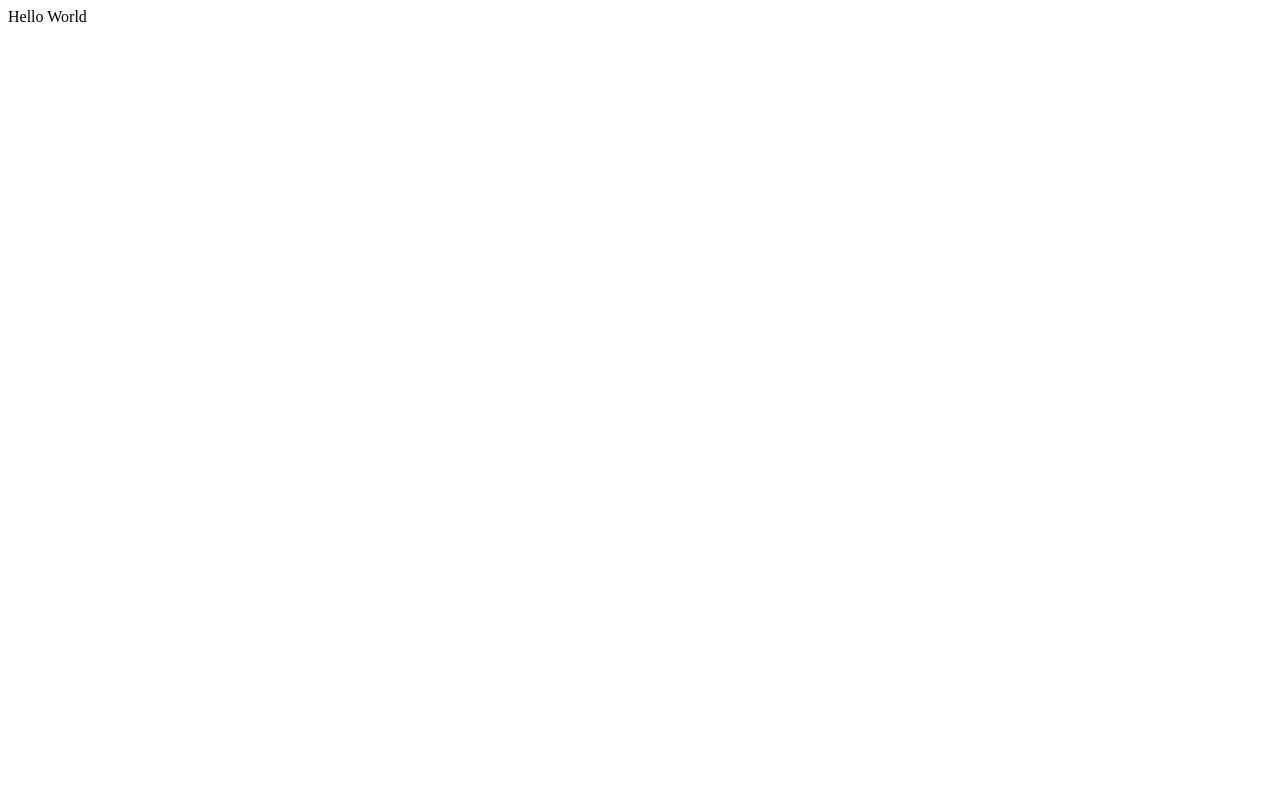
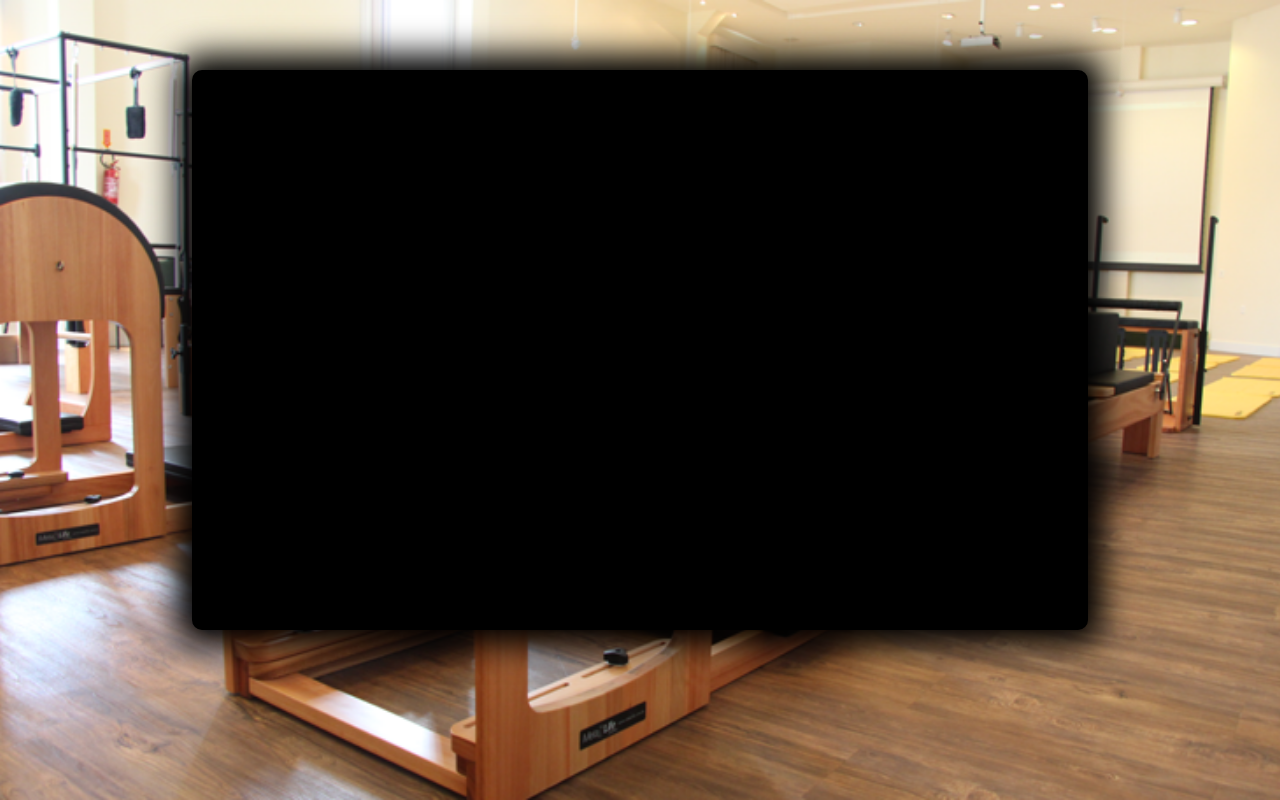
Before and after one commit to LeonardoGil/Lag-Website-Pilates-Angular, an Angular app: page / in a window 1280 px wide. Built offline with nearby package versions, Linux system fonts and the light colour scheme.

Commit message:
Esboço da pagina

```diff
--- a/src/app/app.component.css
+++ b/src/app/app.component.css
@@ -0,0 +1,20 @@
+section {
+    display: flex;
+    flex-direction: row;
+    justify-content: center;
+    align-items: center;
+    width: 100%;
+    height: 700px;
+}
+
+h1 {
+    color: white;
+}
+
+.box {
+    background-color: black;
+    width: 70%;
+    height: 80%;
+    border-radius: 10px;
+    box-shadow: 0 0 2rem 1rem black;
+}
--- a/src/app/app.component.html
+++ b/src/app/app.component.html
@@ -1 +1,3 @@
-<div>Hello World</div>
+<section>
+  <div class="box"></div>
+</section>
--- a/src/styles.css
+++ b/src/styles.css
@@ -1 +1,12 @@
-/* You can add global styles to this file, and also import other style files */
+* {
+    padding: 0;
+    margin: 0;
+}
+
+body {
+    background: url(assets/studio-pilates-1.jpg) no-repeat center center fixed;
+    -webkit-background-size: cover;
+    -moz-background-size: cover;
+    -o-background-size: cover;
+    background-size: cover;
+}
```
